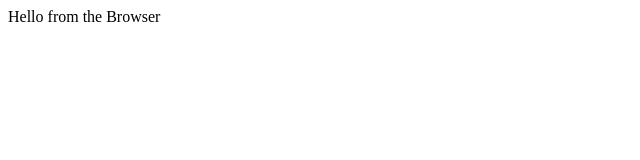
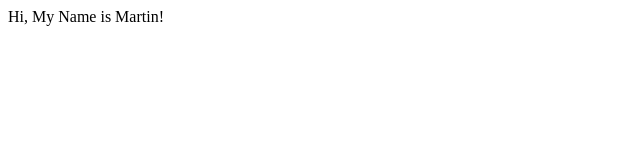
Before and after one commit to JakobPlatzer/Javascript-Day-1, a plain HTML site: page Jakob Platzer/index.html in a window 1280 px wide. Shown: the full height of the page, 0-640 px from the left. Drawn offline with Linux system fonts and the light colour scheme.

Commit message:
completed basic exercise 2

```diff
--- a/Jakob Platzer/script.js
+++ b/Jakob Platzer/script.js
@@ -0,0 +1,3 @@
+console.log("Hi, my name is Martin!")
+
+document.write("Hi, My Name is Martin!")
```
Also changed, not shown: Jakob Platzer/index.html (+1 -1 lines).
